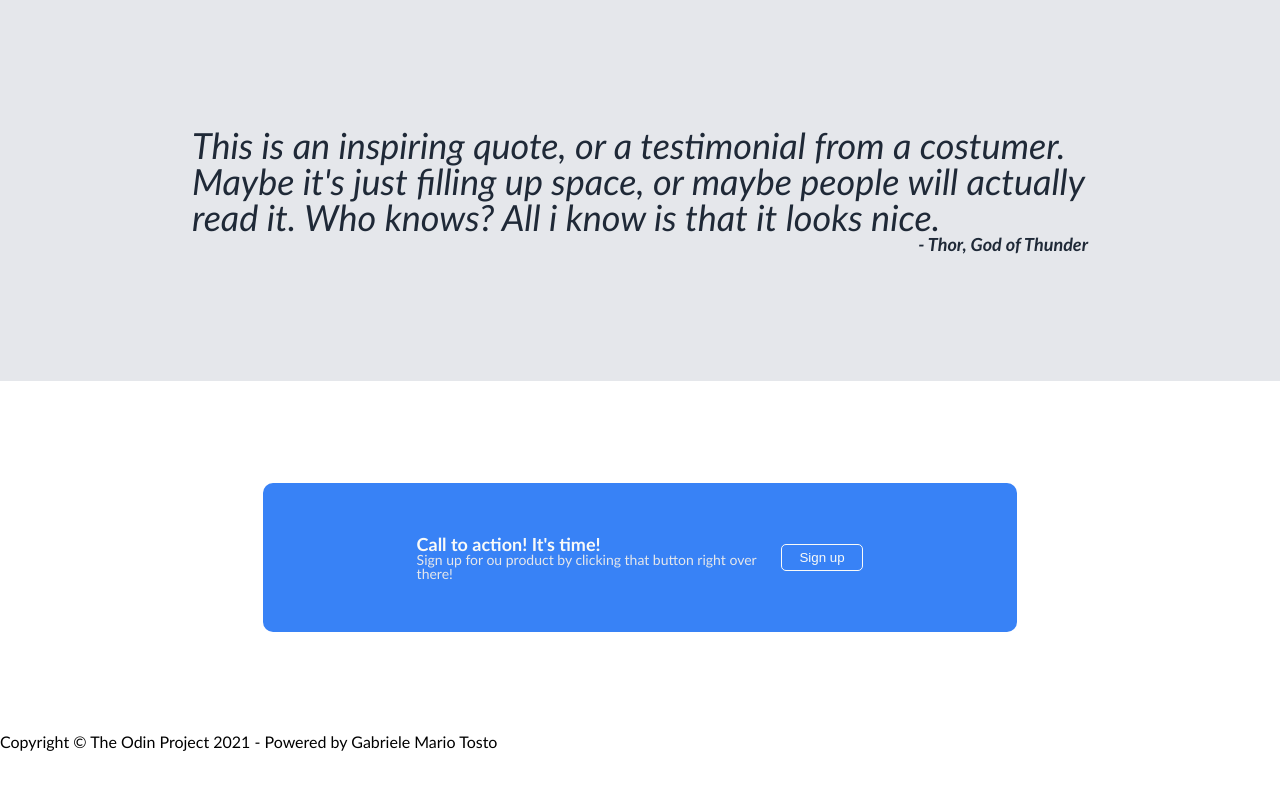
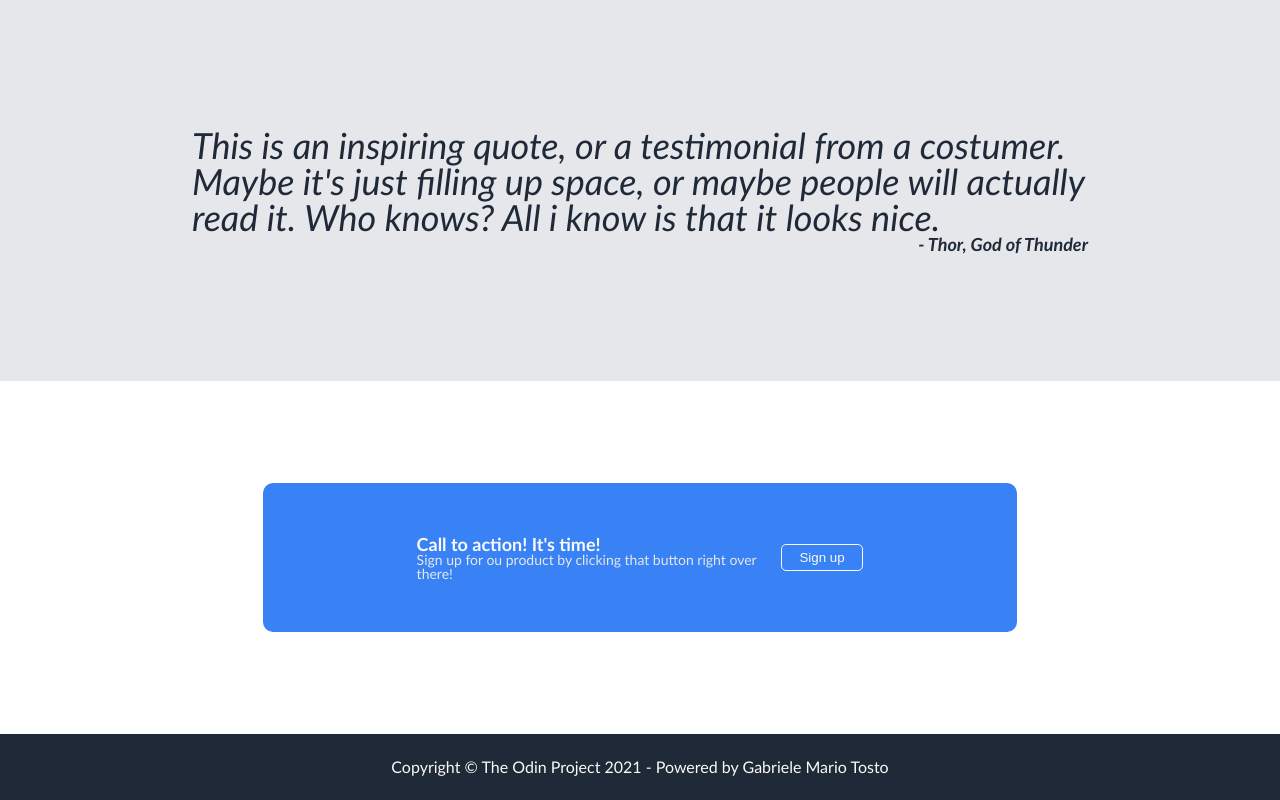
Before and after one commit to elijahit/odin-landingpage, a plain HTML site: page index.html in a window 1280 px wide. Shown: the part 765-1565 px from the top of the page. Before the commit the page ends 1516 px from the top, so only its background shows below. Drawn offline with Linux system fonts and the light colour scheme.

Commit message:
Aggiunto layer footer CSS

```diff
--- a/styles/index.css
+++ b/styles/index.css
@@ -258,3 +258,14 @@
     cursor: pointer;
   }
 }
+
+@layer footer {
+  footer {
+    display: flex;
+    justify-content: center;
+    align-items: center;
+    padding: 25px 0;
+    background-color: var(--dark-background);
+    color: var(--header-logo-text);
+  }
+}
```
Also changed, not shown: index.html (+3 -1 lines).
